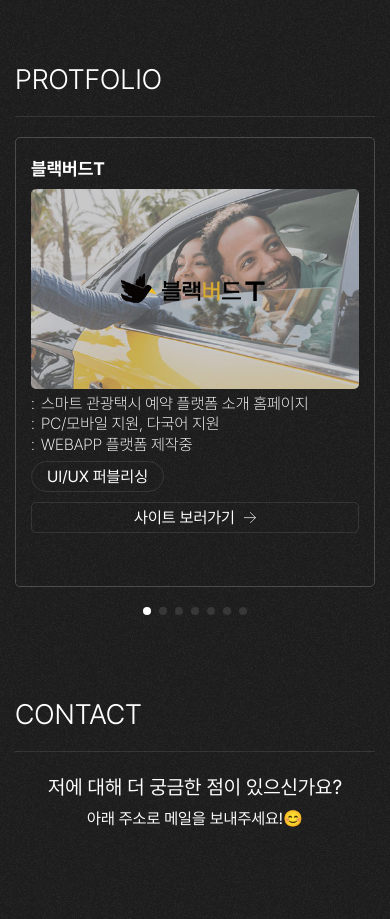
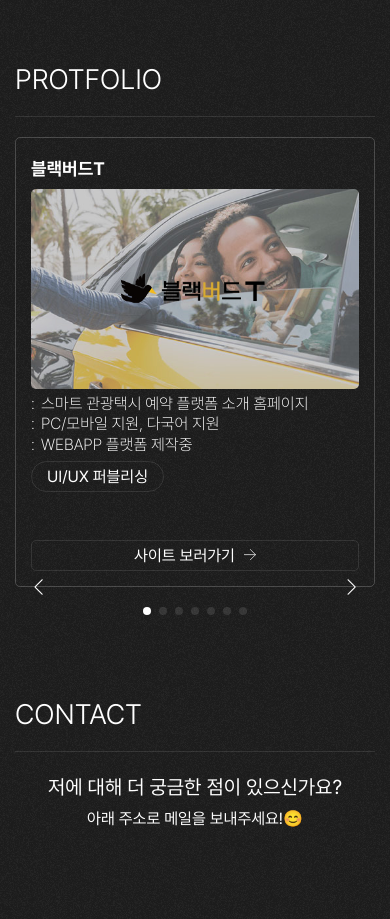
Before and after one commit to k-bora/portfolio-3rd, a Vue app: page / in a window 390 px wide. Shown: the part 2260-3179 px from the top of the page. Built offline with nearby package versions, Linux system fonts and the light colour scheme.

Commit message:
모바일 swiper 스타일 변경

```diff
--- a/src/assets/scss/content.scss
+++ b/src/assets/scss/content.scss
@@ -116,6 +116,7 @@
         &.hover {border-color: $mainColor; transition: border .4s;}
     }
     .swiper {width: 100%; padding: 0 50px;}
+    .swiper-slide {display: flex;}
     .mySwiper {position: relative; padding-bottom: 40px;
         &:before {content:""; position: absolute; left:0; top:-2px; width: 50px; height: calc(100% + 4px); background-color: #1d1d1d; background-image: url(/src/assets/image/noise1.png); z-index: 2; }
         &:after {content:""; position: absolute; right:0; top:-2px; width: 50px; height: calc(100% + 4px); background-color: #1d1d1d; background-image: url(/src/assets/image/noise1.png); z-index: 2; }
@@ -228,9 +229,13 @@
             &:before {display: none;}
             &:after {display: none;}
             .swiper-button-prev,
-            .swiper-button-next {display: none;}
+            .swiper-button-next {top: calc(100% - 40px);}
+            .swiper-button-prev:after,
+            .swiper-button-next:after {font-size: 1rem;}
             .swiper-pagination-bullet {background: #999;}
             .swiper-pagination-bullet-active {background: #fff;}
+            .swiper-horizontal > .swiper-pagination-bullets,
+            .swiper-pagination-bullets.swiper-pagination-horizontal {width: calc(100% - 80px); left: 50%; transform: translateX(-50%);}
         }
     }
 }
```
